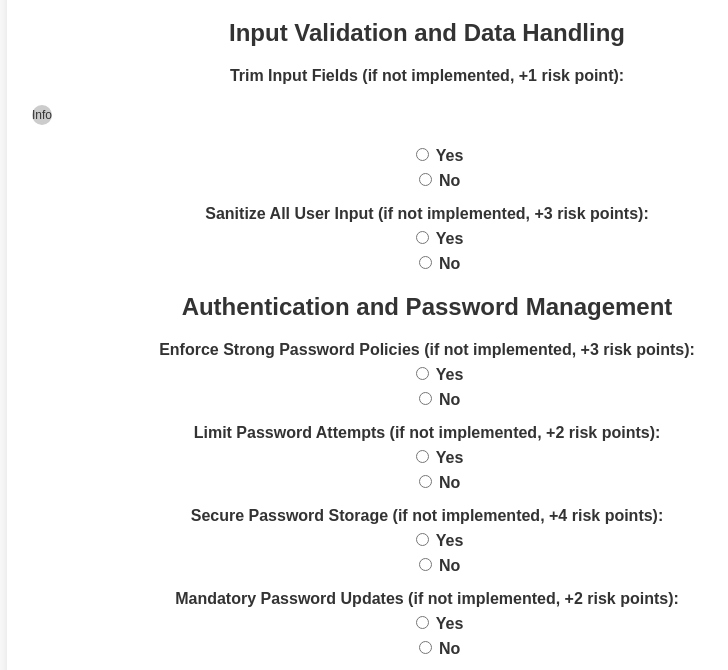
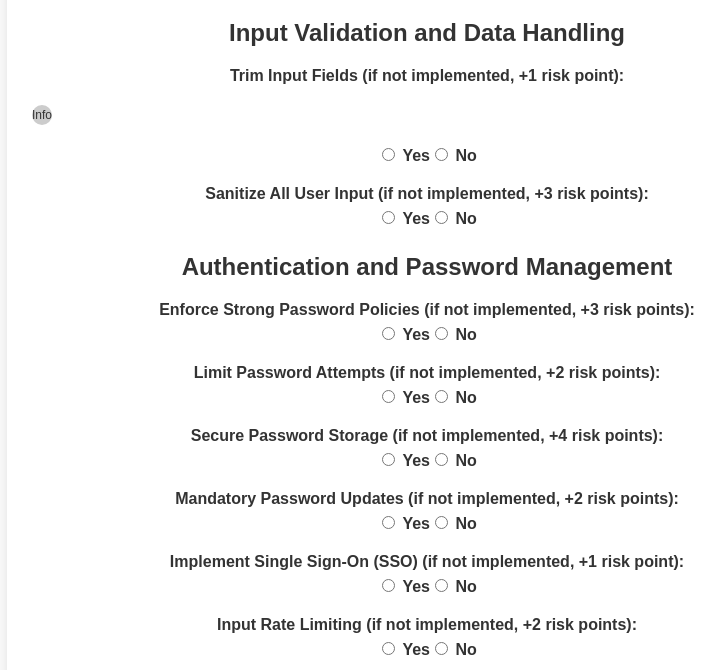
Before and after one commit to JuanSarthou/cybersecurity-risk_calculator_for_web_developers-showcase, a plain HTML site: page index.html in a window 1280 px wide. Shown: the part 101-771 px from the top of the page, without its empty margins (213-941 px from the left). Drawn offline with Linux system fonts and the light colour scheme.

Commit message:
Update styles.css

```diff
--- a/styles.css
+++ b/styles.css
@@ -31,7 +31,10 @@ header, .cyber-practices {
 }
 
 .question div {
-  margin-left: 20px;
+  margin-left: 0; /* Remove the left margin */
+  display: flex;
+  justify-content: center; /* Center all child elements horizontally */
+  align-items: center;   /* Align them vertically */
 }
 
 button {
```
